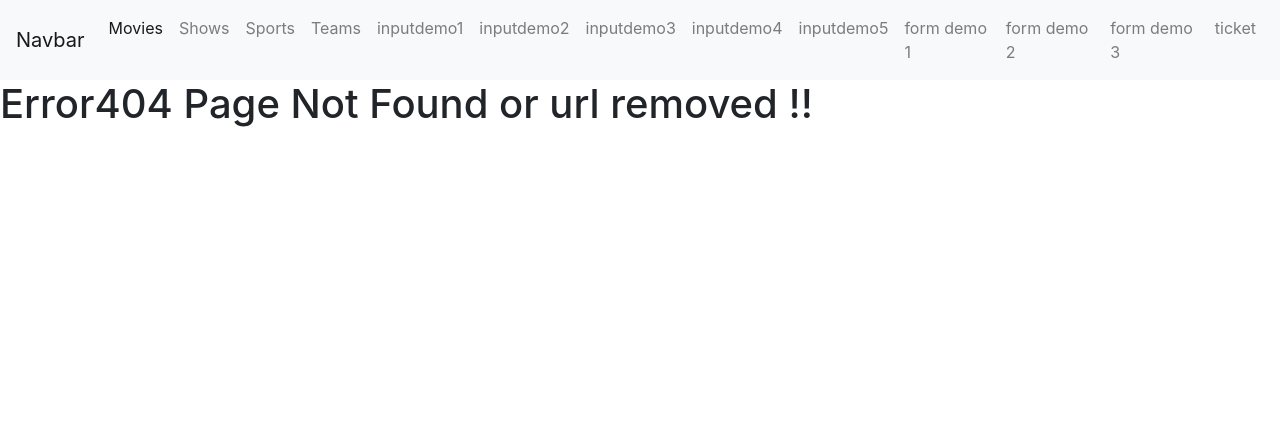
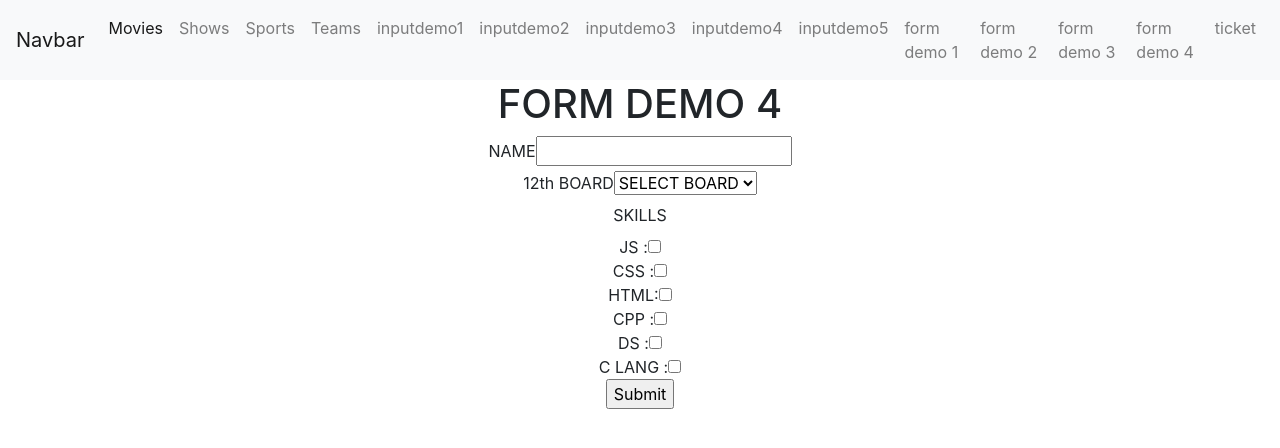
Before and after one commit to samirvithlani/hmt_mern_react_2026, a React (Vite) app: page /formdemo4 in a window 1280 px wide. Before the commit this address had no page. Shown: the top 448 px of the page. Built offline with nearby package versions, Linux system fonts and the light colour scheme.

Commit message:
form demo4

```diff
--- a/src/App.jsx
+++ b/src/App.jsx
@@ -41,6 +41,7 @@ import { FormDemo1 } from './components/forms/FormDemo1'
 import { Ticket } from './components/forms/Ticket'
 import { FormDemo2 } from './components/forms/FormDemo2'
 import { FormDemo3 } from './components/forms/FormDemo3'
+import { FormDemo4 } from './components/forms/FormDemo4'
 
 
 function App() {
@@ -78,6 +79,7 @@ function App() {
             <Route path='/formdemo1' element ={<FormDemo1/>}></Route>
             <Route path='/formdemo2' element ={<FormDemo2/>}></Route>
             <Route path='/formdemo3' element ={<FormDemo3/>}></Route>
+            <Route path='/formdemo4' element ={<FormDemo4/>}></Route>
             <Route path='/ticket' element = {<Ticket/>}></Route>
 
             <Route path='/*' element = {<Error404/>}></Route>
--- a/src/components/Navbar.jsx
+++ b/src/components/Navbar.jsx
@@ -129,6 +129,11 @@ export const Navbar = () => {
               </Link>
             </li>
             <li class="nav-item">
+              <Link class="nav-link" to="/formdemo4">
+                form demo 4
+              </Link>
+            </li>
+            <li class="nav-item">
               <Link class="nav-link" to="/ticket">
                 ticket
               </Link>
--- /dev/null
+++ b/src/components/forms/FormDemo4.jsx
@@ -0,0 +1,87 @@
+import React from 'react'
+import { useForm } from 'react-hook-form'
+
+export const FormDemo4 = () => {
+
+
+    const boardList = ["GUJ BOARD","CBSC BOARD","INT BOARD"]
+
+    const{register,handleSubmit,formState:{errors}}=useForm()
+    const submitHandler = (data)=>{
+        console.log(data)
+    }
+
+    const validationSchema = {
+        nameValidator:{
+            required:{
+                value:true,
+                message:"name is required*"
+            }
+        },
+        boardValidator:{
+            required:{
+                value:true,
+                message:"board is required*"
+            },
+            validate:(params)=>{
+                return (params =="CBSC BOARD" || params =="INT BOARD") || "invalid board"
+            }
+        },
+        skillValidator:{
+            required:{
+                value:true,
+                message:"skill is required*"
+            },
+            validate:(params)=>{
+                //console.log("params skills",params)
+                return (params.length >=3 || "min 3 skills are required*") && (params.includes("c") || "c lang is compul")
+            }
+        }
+    }
+
+
+  return (
+    <div style={{textAlign:"center"}}>
+        <h1>FORM DEMO 4</h1>
+        <form onSubmit={handleSubmit(submitHandler)}>
+            <div>
+                <label>NAME</label>
+                <input type='text' {...register("name",validationSchema.nameValidator)}></input>
+                <span style={{color:"red"}}>{errors.name && errors.name.message}</span>
+            </div>
+            <div>
+                <label>12th BOARD</label>
+                <select {...register("board",validationSchema.boardValidator)}>
+                    <option value="">SELECT BOARD</option>
+                  {
+                    boardList.map((b)=>{
+                        return<option value={b}>{b}</option>
+                    })
+                  }
+                </select>
+                  <span style={{color:"red"}}>{errors.board && errors.board.message}</span>
+            </div>
+            <div>
+                <label>SKILLS</label> <br></br>
+                JS :<input type='checkbox' {...register("skills",validationSchema.skillValidator)} value="js"></input>
+                <br></br>
+                CSS :<input type='checkbox' {...register("skills",validationSchema.skillValidator)} value="css"></input>
+                <br></br>
+                HTML:<input type='checkbox' {...register("skills",validationSchema.skillValidator)} value="html"></input>
+                <br></br>
+                CPP :<input type='checkbox' {...register("skills",validationSchema.skillValidator)} value="cpp"></input>
+                <br></br>
+                DS :<input type='checkbox' {...register("skills",validationSchema.skillValidator)} value="ds"></input>
+                <br></br>
+                C LANG :<input type='checkbox' {...register("skills",validationSchema.skillValidator)} value="c"></input>
+                <br></br>
+
+                  <span style={{color:"red"}}>{errors.skills && errors.skills.message}</span>
+            </div>
+            <div>
+                <input type='submit'></input>
+            </div>
+        </form>
+    </div>
+  )
+}
```
